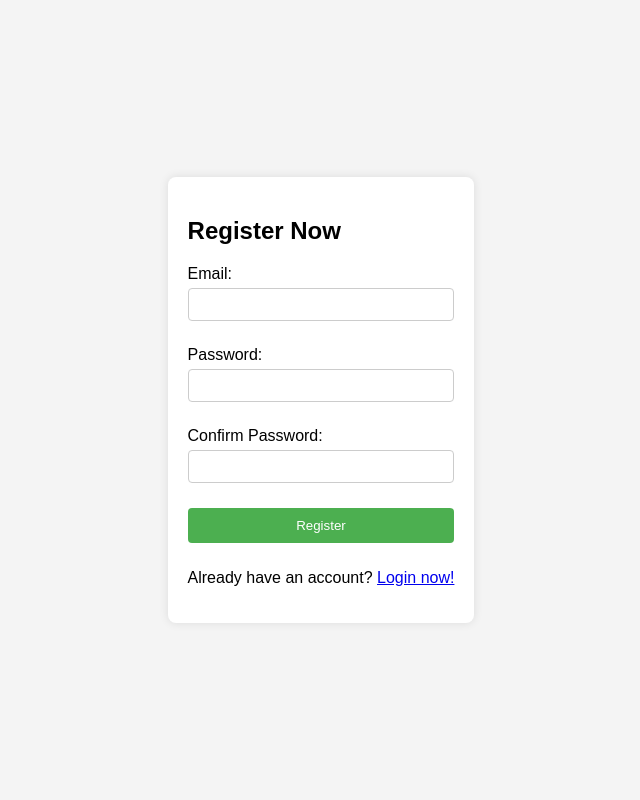
After one commit to mahfujr403/Fashtech, a PHP site: page /admin_site/register_page.php in a window 1280 px wide. The commit adds this page. Shown: the whole page, without its empty margins (319-959 px from the left). Run offline with PHP 8.4, Linux system fonts and the light colour scheme.

Commit message:
dev v.1.1.1

```diff
--- a/admin_site/add.php
+++ b/admin_site/add.php
@@ -99,7 +99,7 @@
 
     <div class="home_content">
         <h2>Admin Panel</h2>
-        <h3>Add New Record</h2>
+        <h3>Add New Record</h3>
             <form class="post-form" action="savedata.php" method="post">
 
                 <div class="form-group">
--- a/admin_site/admin_panel.php
+++ b/admin_site/admin_panel.php
@@ -7,6 +7,9 @@ $result = mysqli_query($conn, $sql) or die("QUery Unsessful");
 
 $sql_cart = "SELECT * FROM cart";
 $cartItem  = $conn->query($sql_cart);
+
+
+
 
 
 if (isset($_GET['message'])) {
--- /dev/null
+++ b/admin_site/author.css
@@ -0,0 +1,108 @@
+
+body {
+    font-family: Arial, sans-serif;
+    background-color: #f4f4f4;
+    margin: 0;
+    display: flex;
+    align-items: center;
+    justify-content: center;
+    height: 100vh;
+}
+
+.container {
+    background-color: #fff;
+    padding: 20px;
+    border-radius: 8px;
+    box-shadow: 0 0 10px rgba(0, 0, 0, 0.102);
+}
+
+form {
+    max-width: 400px;
+    margin: 0 auto;
+}
+
+.form-group {
+    margin-bottom: 15px;
+}
+
+label {
+    display: block;
+    margin-bottom: 5px;
+}
+
+input {
+    width: 100%;
+    padding: 8px;
+    box-sizing: border-box;
+    margin-bottom: 10px;
+    border: 1px solid #ccc;
+    border-radius: 4px;
+}
+
+.submit {
+    background-color: #4caf50;
+    color: #fff;
+    padding: 10px;
+    border: none;
+    border-radius: 4px;
+    cursor: pointer;
+}
+
+.submit:hover {
+    background-color: #45a049;
+}
+
+.message {
+    padding: 10px;
+    margin-bottom: 15px;
+    border-radius: 4px;
+    font-weight: bold;
+}
+
+.success {
+    background-color: #4caf50;
+    color: #fff;
+}
+
+.error {
+    background-color: #ff5252;
+    color: #fff;
+}
+
+
+.update-message {
+    padding: 10px;
+    margin-bottom: 15px;
+    border-radius: 4px;
+    font-weight: bold;
+    background-color: #4caf50; /* Change the background color as needed */
+    color: #fff;
+}
+
+#close-message {
+    float: right;
+    cursor: pointer;
+}
+
+.update-message {
+
+  width: auto;
+  height: 40px;
+    color: green;
+    font-weight: bold;
+    background-color: #DFF2BF;
+    display: flex;
+   justify-content: start;
+}
+
+.update-message span{
+  padding-top: 13px;
+  padding-left: 5px;
+  padding-left: 20%;
+}
+.update-message p{
+  padding-left: 25%;
+}
+#close-message {
+    cursor: pointer;
+}
--- /dev/null
+++ b/admin_site/register_page.php
@@ -0,0 +1,96 @@
+    <?php
+    // Check if the form is submitted
+    if ($_SERVER['REQUEST_METHOD'] == 'POST') {
+        // Collect form data
+        $email = $_POST['email'];
+        $password = $_POST['password'];
+        $confirmPassword = $_POST['confirm_password'];
+
+        // Check if passwords match
+        if ($password != $confirmPassword) {
+            $message = "Passwords do not match.";
+        } else {
+            // Hash the password (you should use a more secure hashing method)
+            $hashedPassword = password_hash($password, PASSWORD_DEFAULT);
+
+            // Connect to the database
+            $conn = new mysqli('localhost', 'root', '', 'author');
+
+            // Check the connection
+            if ($conn->connect_error) {
+                die("Connection failed: " . $conn->connect_error);
+            }
+
+            // Check if the email address is already registered
+            $checkEmailQuery = "SELECT * FROM admin_info WHERE email = '$email'";
+            $checkEmailResult = $conn->query($checkEmailQuery);
+
+            if ($checkEmailResult->num_rows > 0) {
+                $message = "Email address is already registered.";
+            } else {
+                // Insert user data into the database
+                $insertQuery = "INSERT INTO admin_info (email, password) VALUES ('$email', '$hashedPassword')";
+                if ($conn->query($insertQuery) === TRUE) {
+                    $message = "Registration successful!";
+                    header("location:login_page.php??message=Registration Successful");
+                    exit;
+                } else {
+                    echo "Error: " . $insertQuery . "<br>" . $conn->error;
+                }
+            }
+
+            // Close the database connection
+            $conn->close();
+        }
+    }
+    ?>
+
+
+
+    <!DOCTYPE html>
+    <html lang="en">
+
+    <head>
+        <meta charset="UTF-8">
+        <meta http-equiv="X-UA-Compatible" content="IE=edge">
+        <meta name="viewport" content="width=device-width, initial-scale=1.0">
+        <link rel="stylesheet" href="author.css"> <!-- Create a separate CSS file for styling -->
+        <title>Admin Register</title>
+    </head>
+
+    <body>
+
+        <div class="container">
+            <h2>Register Now</h2>
+            <?php if (!empty($message)) : ?>
+                <div class="message <?php echo strpos($message, 'successful') !== false ? 'success' : 'error'; ?>">
+                    <?php echo $message; ?>
+                </div>
+            <?php endif; ?>
+            <form action="register_page.php" method="post">
+                <div class="form-group">
+                    <label for="email">Email:</label>
+                    <input type="email" name="email" required>
+                </div>
+
+                <div class="form-group">
+                    <label for="password">Password:</label>
+                    <input type="password" name="password" required>
+                </div>
+
+                <div class="form-group">
+                    <label for="confirm_password">Confirm Password:</label>
+                    <input type="password" name="confirm_password" required>
+                </div>
+
+                <div class="form-group">
+                    <input type="submit" value="Register" class="submit">
+                </div>
+
+                <p>Already have an account? <a href="login_page.php">Login now!</a></p>
+            </form>
+        </div>
+                <script src="popupmessage.js"></script>
+    </body>
+
+    </html>
--- a/user_site/index.php
+++ b/user_site/index.php
@@ -49,7 +49,7 @@ require_once("get_cart.php");
             <img src="../img/people/1.png" width="35px">
           </a>
           <div class="admin-dropdown">
-            <a href="../admin_site/admin_panel.php">Continue as Admin</a>
+            <a href="../admin_site/login_page.php">Continue as Admin</a>
           </div>
         </li>
       </ul>
```
Also changed, not shown: admin_site/admin_product.css (+10 -0 lines), admin_site/login_page.php (added, +82 -0 lines), admin_site/loginpage.css (added, +78 -0 lines), admin_site/update.php (deleted, +0 -41 lines), admin_site/logout.php (added).
